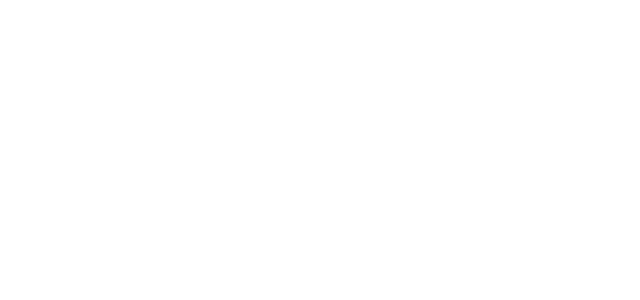
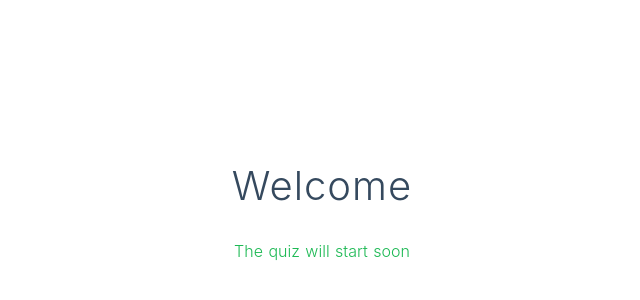
Before and after one commit to vishpatel913/album-art-quiz-nuxt, a Nuxt app: page /game in a window 1280 px wide. Before the commit this address had no page. Shown: the part 182-482 px from the top of the page, without its empty margins (318-958 px from the left). Built offline with nearby package versions, Linux system fonts and the light colour scheme.

Commit message:
finished the auth flow and saved user data

```diff
--- a/api/spotify.js
+++ b/api/spotify.js
@@ -1,7 +1,8 @@
 const qs = require('querystring')
 const SPOTIFY_API_URL = 'https://api.spotify.com/v1'
+
 export default $axios => ({
-  async getToken (code) {
+  async token (code) {
     const requestBody = {
       grant_type: 'authorization_code',
       code,
@@ -24,7 +25,8 @@ export default $axios => ({
     )
     return result
   },
-  async getUserDetails (token) {
+
+  async userDetails (token) {
     const result = await $axios.$get(`${SPOTIFY_API_URL}/me`, {
       headers: {
         Authorization: `Bearer ${token}`
@@ -32,5 +34,6 @@ export default $axios => ({
     })
     return result
   },
-  async getArtists () {}
+
+  async artists () {}
 })
--- a/layouts/default.vue
+++ b/layouts/default.vue
@@ -17,6 +17,34 @@ html {
   box-sizing: border-box;
 }
 
+h1 {
+  font-family: 'Quicksand', 'Source Sans Pro', -apple-system, BlinkMacSystemFont,
+    'Segoe UI', Roboto, 'Helvetica Neue', Arial, sans-serif;
+  display: block;
+  font-weight: 300;
+  font-size: 40px;
+  color: $color-grey;
+  letter-spacing: 1px;
+  margin-bottom: 1rem;
+}
+
+h2 {
+  font-family: 'Quicksand', 'Source Sans Pro', -apple-system, BlinkMacSystemFont,
+    'Segoe UI', Roboto, 'Helvetica Neue', Arial, sans-serif;
+  display: block;
+  font-weight: 300;
+  font-size: 30px;
+  color: $color-grey;
+  letter-spacing: 1px;
+}
+
+p {
+  font-weight: 300;
+  font-size: 16px;
+  color: $color-green;
+  padding: 15px;
+}
+
 *,
 *:before,
 *:after {
--- a/nuxt.config.js
+++ b/nuxt.config.js
@@ -1,8 +1,5 @@
 export default {
   mode: 'universal',
-  /*
-   ** Headers of the page
-   */
   head: {
     title: process.env.npm_package_name || '',
     meta: [
@@ -16,28 +13,13 @@ export default {
     ],
     link: [{ rel: 'icon', type: 'image/x-icon', href: '/favicon.ico' }]
   },
-  /*
-   ** Customize the progress-bar color
-   */
   loading: { color: '#1DB954' },
   css: ['@/assets/scss/_variables.scss'],
-  plugins: [{ src: '~/plugins/spotify', mode: 'client' }],
-  /*
-   ** Nuxt.js dev-modules
-   */
-  buildModules: [
-    '@nuxtjs/eslint-module',
-    // Doc: https://github.com/nuxt-community/stylelint-module
-    '@nuxtjs/stylelint-module'
-  ],
-  /*
-   ** Nuxt.js modules
-   */
+  plugins: ['~/plugins/spotify'],
+  buildModules: ['@nuxtjs/eslint-module', '@nuxtjs/stylelint-module'],
   modules: [
-    // Doc: https://axios.nuxtjs.org/usage
     '@nuxtjs/axios',
     '@nuxtjs/pwa',
-    // Doc: https://github.com/nuxt-community/dotenv-module
     '@nuxtjs/dotenv',
     '@nuxtjs/style-resources'
   ],
--- a/package.json
+++ b/package.json
@@ -17,6 +17,7 @@
     "@nuxtjs/axios": "^5.3.6",
     "@nuxtjs/dotenv": "^1.4.0",
     "@nuxtjs/pwa": "^3.0.0-0",
+    "moment": "^2.24.0",
     "nuxt": "^2.0.0"
   },
   "devDependencies": {
--- /dev/null
+++ b/pages/game.vue
@@ -0,0 +1,48 @@
+<template>
+  <div class="container">
+    <div>
+      <h1>Welcome</h1>
+      <p>
+        The quiz will start soon
+      </p>
+    </div>
+  </div>
+</template>
+
+<script>
+export default {
+  asyncData (ctx) {
+    return {
+      title: 'Album Art Quiz'
+    }
+  }
+}
+</script>
+
+<style lang="scss" scoped>
+.container {
+  margin: 0 auto;
+  min-height: 100vh;
+  display: flex;
+  justify-content: center;
+  align-items: center;
+  text-align: center;
+}
+
+h1 {
+  font-family: 'Quicksand', 'Source Sans Pro', -apple-system, BlinkMacSystemFont,
+    'Segoe UI', Roboto, 'Helvetica Neue', Arial, sans-serif;
+  display: block;
+  font-weight: 300;
+  font-size: 40px;
+  color: $color-grey;
+  letter-spacing: 1px;
+}
+
+p {
+  font-weight: 300;
+  font-size: 16px;
+  color: $color-green;
+  padding: 15px;
+}
+</style>
--- a/pages/index.vue
+++ b/pages/index.vue
@@ -1,27 +1,50 @@
 <template>
   <div class="container">
-    <div>
-      <logo />
-      <h1>
-        {{ title }}
-      </h1>
+    <h1>Album Art Quiz</h1>
+    <div v-if="isAuthed" class="user-container">
+      <img :src="user.imageSrc" alt="Photo of you" />
+      <h2>Hey there {{ user.name }}</h2>
+    </div>
+    <div v-else class="login-container">
+      <h2>Login in with Spotify</h2>
       <p>
-        Spotify album art quiz using Nuxtjs
+        <button @click="login" type="button" name="login">
+          Login
+        </button>
       </p>
     </div>
   </div>
 </template>
 
 <script>
-import Logo from '~/components/Logo.vue'
+import { mapGetters } from 'vuex'
 
 export default {
-  components: {
-    Logo
+  computed: {
+    ...mapGetters({
+      user: 'userDetails',
+      isAuthed: 'isAuthed'
+    })
   },
-  asyncData (ctx) {
-    return {
-      title: 'Album Art Quiz'
+  async fetch ({ store, query }) {
+    const { code } = query
+    if (code && !store.getters.tokenValid) {
+      await store.dispatch('authenticate', code)
+      await store.dispatch('retrieveUser')
+    }
+  },
+  methods: {
+    login () {
+      const authUrl = new URL('https://accounts.spotify.com/authorize')
+      const authParams = {
+        client_id: process.env.SPOTIFY_CLIENT_ID,
+        response_type: 'code',
+        redirect_uri: process.env.CLIENT_URL,
+        state: '123123123',
+        scope: 'user-top-read user-read-private user-read-email'
+      }
+      authUrl.search = new URLSearchParams(authParams).toString()
+      window.location = authUrl
     }
   }
 }
@@ -32,25 +55,9 @@ export default {
   margin: 0 auto;
   min-height: 100vh;
   display: flex;
+  flex-direction: column;
   justify-content: center;
   align-items: center;
   text-align: center;
 }
-
-h1 {
-  font-family: 'Quicksand', 'Source Sans Pro', -apple-system, BlinkMacSystemFont,
-    'Segoe UI', Roboto, 'Helvetica Neue', Arial, sans-serif;
-  display: block;
-  font-weight: 300;
-  font-size: 40px;
-  color: $color-grey;
-  letter-spacing: 1px;
-}
-
-p {
-  font-weight: 300;
-  font-size: 16px;
-  color: $color-green;
-  padding: 15px;
-}
 </style>
--- a/plugins/spotify.js
+++ b/plugins/spotify.js
@@ -2,5 +2,4 @@ import spotifyApi from '~/api/spotify'
 
 export default (ctx, inject) => {
   inject('spotify', spotifyApi(ctx.$axios))
-  ctx.store.dispatch('spotify/authenticate')
 }
--- /dev/null
+++ b/store/index.js
@@ -0,0 +1,40 @@
+import moment from 'moment'
+
+export const state = () => ({
+  auth: null,
+  user: null,
+  artists: []
+})
+
+export const getters = {
+  isAuthed: state => !!state.auth && !!state.user,
+  accessToken: state => state.auth && state.auth.access_token,
+  tokenValid: state =>
+    state.auth &&
+    moment(state.auth.timestamp).add(state.auth.expires_in, 'seconds') >
+      moment(),
+  userDetails: state => ({
+    name: state.user.display_name,
+    imageSrc: state.user.images[0].url
+  })
+}
+
+export const mutations = {
+  setAuth (state, data) {
+    state.auth = { ...data, timestamp: moment().format() }
+  },
+  setUserDetails (state, data) {
+    state.user = data
+  }
+}
+
+export const actions = {
+  async authenticate ({ commit }, code) {
+    const tokenData = await this.$spotify.token(code)
+    commit('setAuth', tokenData)
+  },
+  async retrieveUser ({ commit, getters }) {
+    const userData = await this.$spotify.userDetails(getters.accessToken)
+    commit('setUserDetails', userData)
+  }
+}
--- a/store/spotify.js
+++ /dev/null
@@ -1,35 +0,0 @@
-import { getUrlParams } from '../utils'
-
-export const state = () => ({
-  auth: null,
-  artists: []
-})
-
-export const getters = {}
-export const mutations = {
-  setAuth (state, res) {
-    state.auth = res
-  }
-}
-
-export const actions = {
-  async authenticate ({ commit, state }) {
-    // const { auth } = state
-    const { code } = getUrlParams(window.location.href)
-    if (code) {
-      const tokenData = await this.$spotify.getToken(code)
-      commit('setAuth', tokenData)
-      return
-    }
-    const authUrl = new URL('https://accounts.spotify.com/authorize')
-    const authParams = {
-      client_id: process.env.SPOTIFY_CLIENT_ID,
-      response_type: 'code',
-      redirect_uri: process.env.CLIENT_URL,
-      state: '123123123',
-      scope: 'user-top-read user-read-private user-read-email'
-    }
-    authUrl.search = new URLSearchParams(authParams).toString()
-    window.location = authUrl
-  }
-}
--- a/utils/index.js
+++ /dev/null
@@ -1,16 +0,0 @@
-export const getUrlParams = (url) => {
-  let queryString = url ? url.split('?')[1] : window.location.search.slice(1)
-  const obj = {}
-
-  if (queryString) {
-    queryString = queryString.split('#')[0]
-    const queryArray = queryString.split('&')
-
-    for (let i = 0; i < queryArray.length; i++) {
-      const keyValue = queryArray[i].split('=')
-      obj[keyValue[0]] = keyValue[1]
-    }
-  }
-
-  return obj
-}
```
Also changed, not shown: 1 other file (tests, documents, lock files or other folders).
